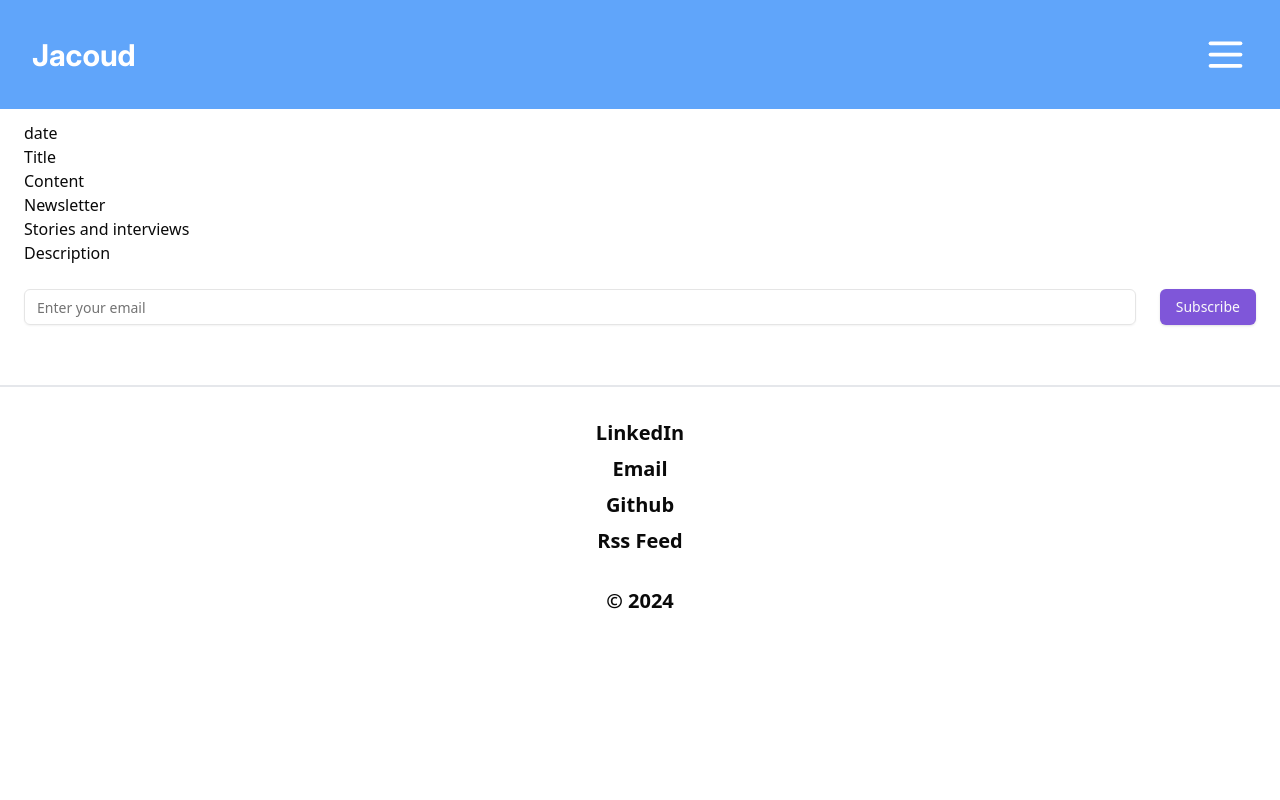
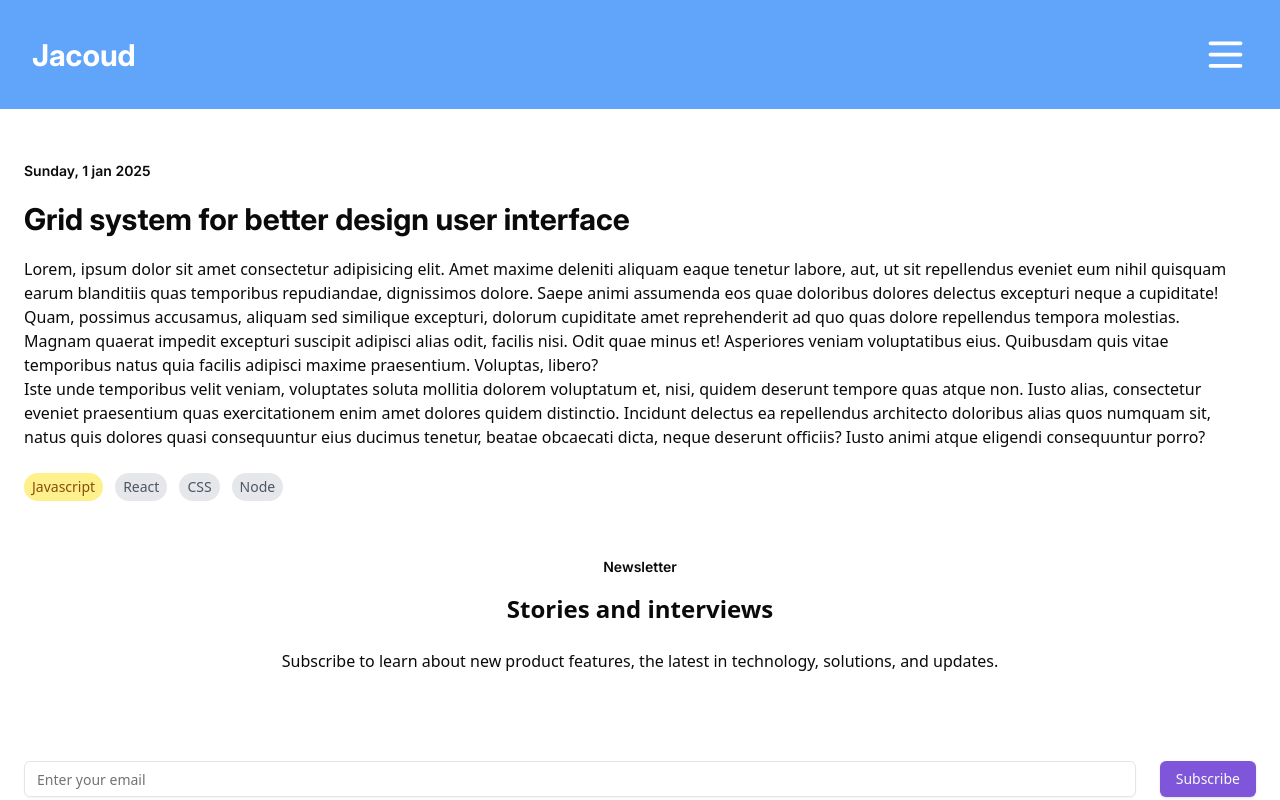
Before and after one commit to mjacoud/jacoud-blog, a Next.js app: page /about in a window 1280 px wide. Shown: the top 800 px of the page. Built offline with nearby package versions, Linux system fonts and the light colour scheme.

Commit message:
feat([title]/page.tsx):Add blog page model

```diff
--- a/src/app/[title]/page.tsx
+++ b/src/app/[title]/page.tsx
@@ -7,19 +7,35 @@ import { Footer } from '../Components/Footer'
 
 export default async function Page ({params}: {params: Promise<{ title: string }>}){
 
-
+const tags = ['Javascript', 'React', 'CSS', 'Node']
+const tagColors: { [key: string]: string } = {
+    Javascript: 'bg-yellow-200 text-yellow-800',}
   return (
     <>
     <Navbar/>
     <Container>
-      <div>
-        <h4>date</h4>
-        <h2>Title</h2>
-        <div> Content</div>
-        <div>
-          <span>Newsletter</span>
-          <h3>Stories and interviews</h3>
-          <p>Description</p>
+      <div className='pt-10'>
+        <h4 className='text-strongPurple  font-inter font-semibold text-sm '>Sunday, 1 jan 2025</h4>
+        <h2 className='font-inter font-bold text-3xl py-5'>Grid system for better design user interface</h2>
+        <div className='whitespace-pre-line'>Lorem, ipsum dolor sit amet consectetur adipisicing elit. Amet maxime deleniti aliquam eaque tenetur labore, aut, ut sit repellendus eveniet eum nihil quisquam earum blanditiis quas temporibus repudiandae, dignissimos dolore.
+        Saepe animi assumenda eos quae doloribus dolores delectus excepturi neque a cupiditate! Quam, possimus accusamus, aliquam sed similique excepturi, dolorum cupiditate amet reprehenderit ad quo quas dolore repellendus tempora molestias.
+
+        <p>
+          Magnam quaerat impedit excepturi suscipit adipisci alias odit, facilis nisi. Odit quae minus et! Asperiores veniam voluptatibus eius. Quibusdam quis vitae temporibus natus quia facilis adipisci maxime praesentium. Voluptas, libero?
+        </p>Iste unde temporibus velit veniam, voluptates soluta mollitia dolorem voluptatum et, nisi, quidem deserunt tempore quas atque non. Iusto alias, consectetur eveniet praesentium quas exercitationem enim amet dolores quidem distinctio.
+        Incidunt delectus ea repellendus architecto doloribus alias quos numquam sit, natus quis dolores quasi consequuntur eius ducimus tenetur, beatae obcaecati dicta, neque deserunt officiis? Iusto animi atque eligendi consequuntur porro?
+        </div>
+        <div className='pt-6 gap-3 flex'>
+          {tags.map(tag=>
+          <span key={tag} className={`px-2 py-1 rounded-full text-sm font-medium ${tagColors[tag] || 'bg-gray-200 text-gray-600'}`}>
+          {tag}
+              </span>
+          )}
+        </div>
+        <div className='flex flex-col items-center py-10'>
+          <span className='font-inter font-semibold text-sm text-strongPurple py-4'>Newsletter</span>
+          <h3 className='text-2xl font-semibold '>Stories and interviews</h3>
+          <p className='py-6 text-center'>Subscribe to learn about new product features, the latest in technology, solutions, and updates.</p>
         </div>
         <SubscribeForm/>
       </div>
```
